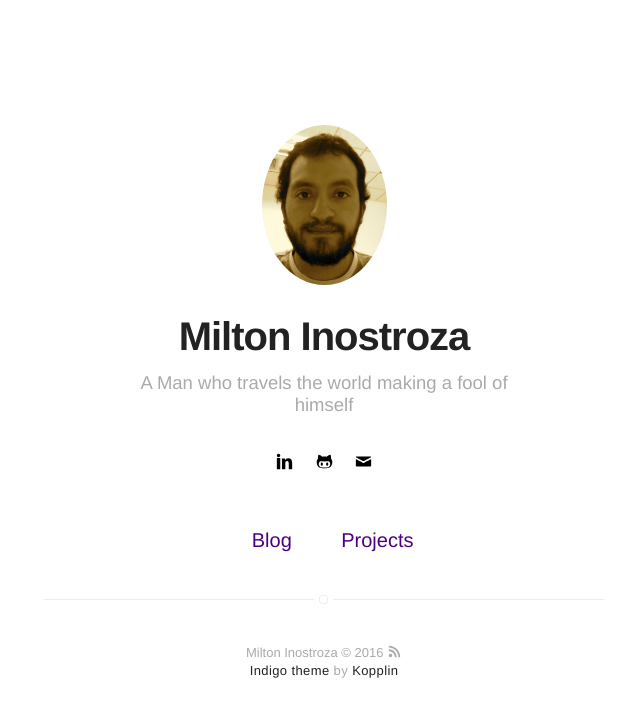
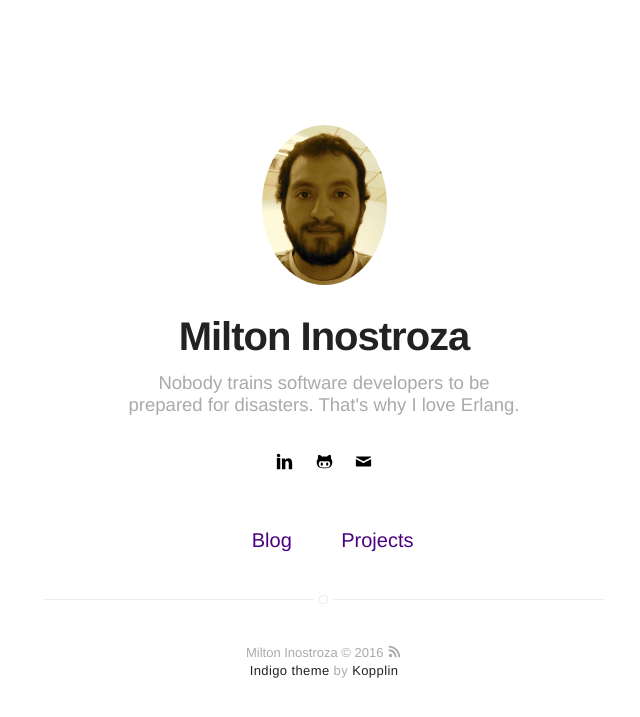
Before and after one commit to minostro/minostro.github.io, a Jekyll site: the page built from index.html, in a window 1280 px wide. Shown: the top 717 px of the page, without its empty margins (316-956 px from the left). Built offline with Jekyll 4.4.1, drawn with Linux system fonts in a browser that asks for light colours.

Commit message:
Change bio

```diff
--- a/_config.yml
+++ b/_config.yml
@@ -1,6 +1,6 @@
 # main text of home
 name: Milton Inostroza
-bio: A Man who travels the world making a fool of himself
+bio: Nobody trains software developers to be prepared for disasters.  That's why I love Erlang.
 
 # twitter summary info
 description: A blog about technology and stuff related
@@ -46,7 +46,7 @@ email: minostro@minostro.com
 authors:
       minostro:
          name: Milton Inostroza
-         bio: A Man who travels the world making a fool of himself
+         bio: Nobody trains software developers to be prepared for disasters.  That's why I love Erlang.
          external-image: false
          picture: assets/images/profile.jpg
 #     jamesfoster:
```
